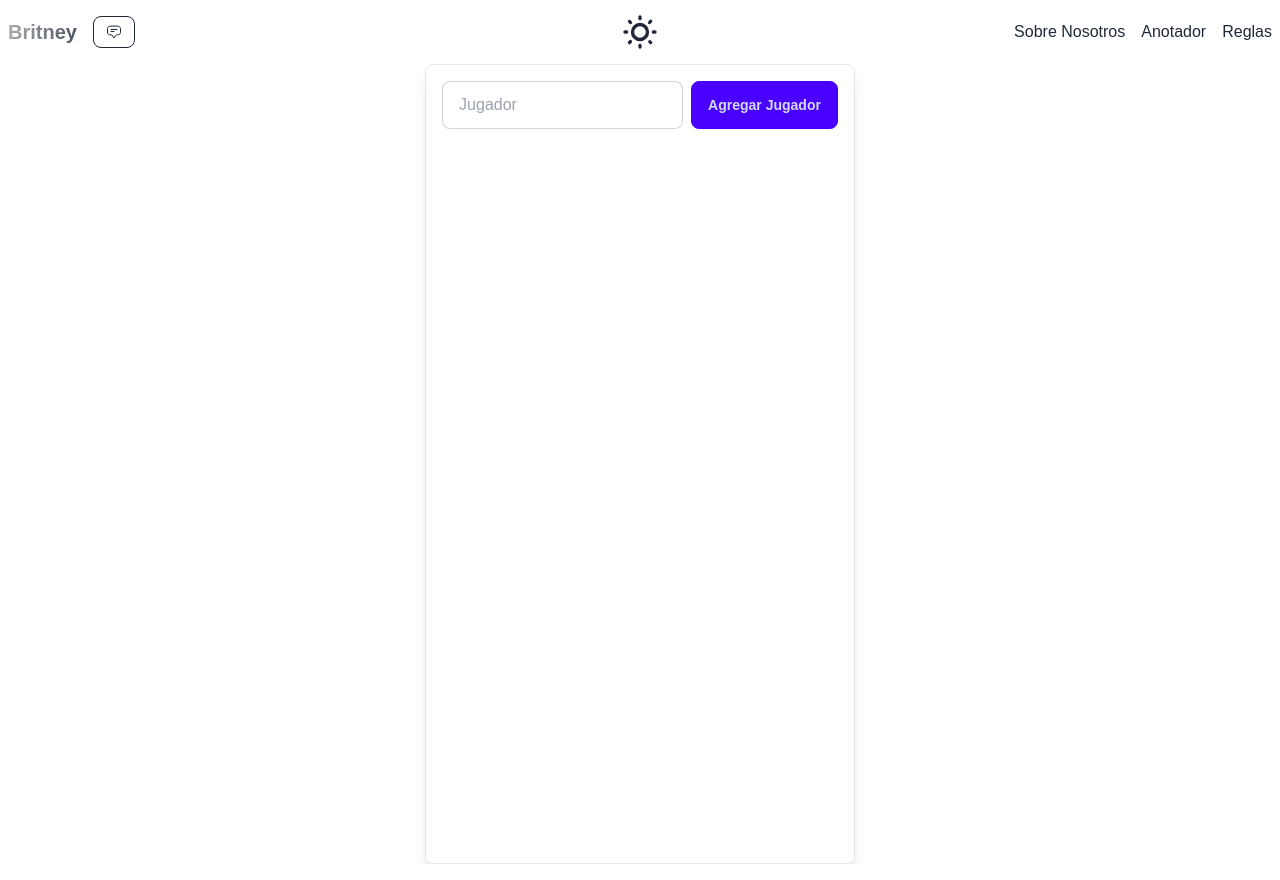
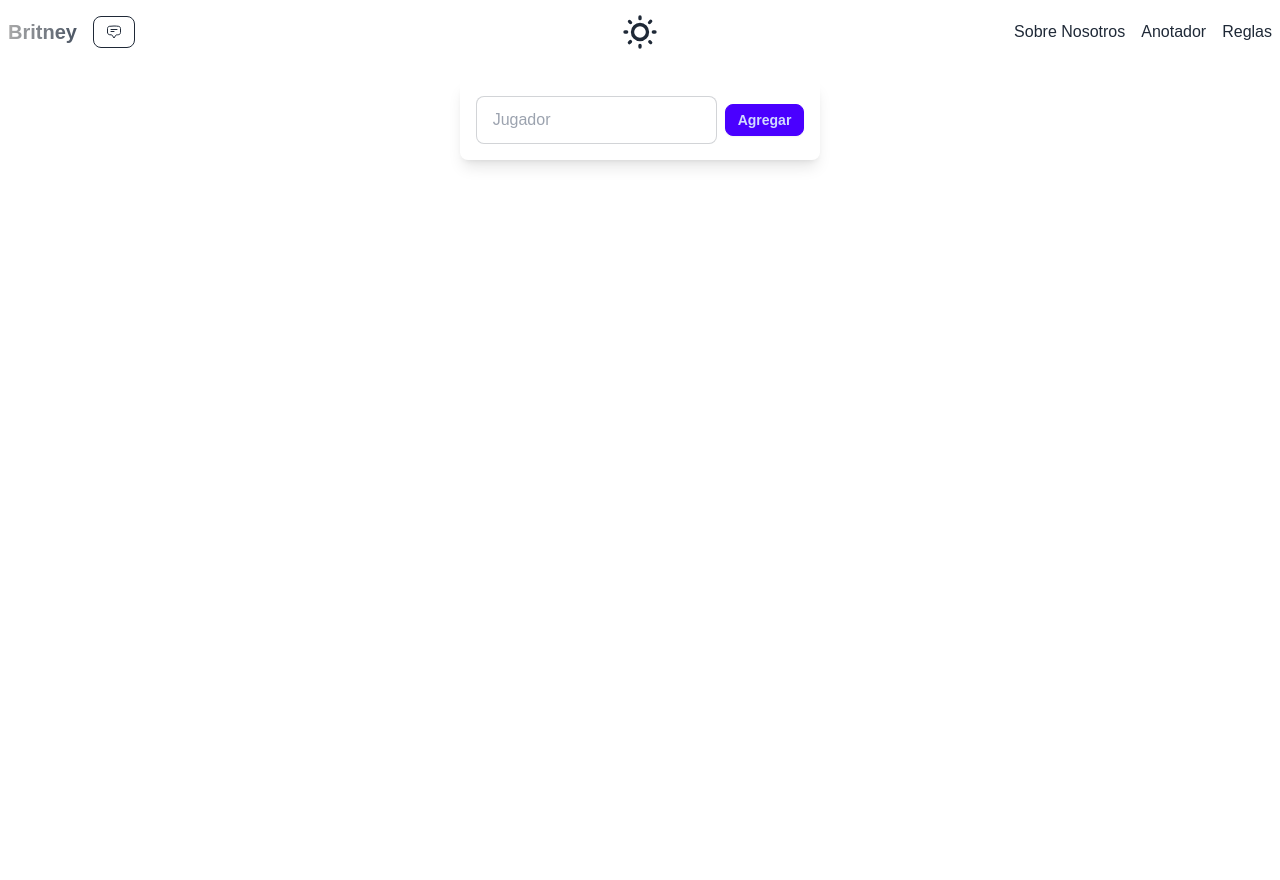
Before and after one commit to Gabito-17/Entre-Nosotros, a React (Create React App) app: page /anotador in a window 1280 px wide. Built offline with nearby package versions, Linux system fonts and the light colour scheme.

Commit message:
LandingPage actualizada

```diff
--- a/src/components/Carousel.js
+++ b/src/components/Carousel.js
@@ -1,8 +1,8 @@
-import React from "react";
-import i1 from "../resources/i1.jpg";
-import i2 from "../resources/i4.jpg";
+import React, { useState } from "react";
+import i1 from "../resources/i5.jpg";
+import i2 from "../resources/i5.jpg";
 import i3 from "../resources/i5.jpg";
-import i4 from "../resources/i2.jpg"; // Asegúrate de tener una imagen para la cuarta característica
+import i4 from "../resources/i5.jpg"; // Asegúrate de tener una imagen para la cuarta característica
 
 const features = [
   {
@@ -28,22 +28,32 @@ const features = [
 ];
 
 const Carousel = () => {
+  const [currentIndex, setCurrentIndex] = useState(0);
+
+  const handleNext = () => {
+    setCurrentIndex((prevIndex) => (prevIndex + 1) % features.length);
+  };
+
+  const handlePrev = () => {
+    setCurrentIndex((prevIndex) => (prevIndex - 1 + features.length) % features.length);
+  };
+
   return (
     <div className="features-section w-full md:w-3/4 lg:w-1/2 mx-auto py-8">
       <h2 className="text-2xl font-bold text-center mb-6">
         Características del Juego
       </h2>
-      <div className="grid grid-cols-1 md:grid-cols-2 gap-4">
+      <div className="carousel carousel-center w-full space-x-4">
         {features.map((feature, index) => (
           <div
             key={index}
-            className="feature-card p-4 rounded-lg shadow-lg flex flex-col items-center text-center"
+            className={`carousel-item p-4 rounded-lg shadow-lg flex flex-col items-center text-center transition-transform duration-300 ${index === currentIndex ? 'block' : 'hidden'}`}
           >
             <div className="w-full h-32 md:h-40 overflow-hidden rounded-lg mb-4">
               <img
                 src={feature.image}
                 alt={feature.title}
-                className="w-full h-full object-cover transform transition-transform duration-300"
+                className="w-full h-full object-cover"
               />
             </div>
             <h3 className="text-lg font-semibold">{feature.title}</h3>
@@ -51,6 +61,11 @@ const Carousel = () => {
           </div>
         ))}
       </div>
+      {/* Controles del carrusel */}
+      <div className="flex justify-between mt-4">
+        <button onClick={handlePrev} className="btn btn-outline btn-primary">Anterior</button>
+        <button onClick={handleNext} className="btn btn-outline btn-primary">Siguiente</button>
+      </div>
     </div>
   );
 };
--- a/src/pages/LandingPage.js
+++ b/src/pages/LandingPage.js
@@ -1,6 +1,6 @@
 import React from "react";
 import Carousel from "../components/Carousel";
-import i1 from "../resources/i1.jpg";
+import i5 from "../resources/i5.jpg";
 
 const LandingPage = () => {
   return (
@@ -36,7 +36,7 @@ const LandingPage = () => {
           {/* Imagen */}
           <div className="lg:w-1/2 mt-6 lg:mt-0">
             <img
-              src={i1}
+              src={i5}
               alt="Britney preview"
               className="mx-auto rounded-lg shadow-xl w-full max-w-full"
             />
--- a/src/pages/Party.js
+++ b/src/pages/Party.js
@@ -147,9 +147,9 @@ function Anotador() {
   };
 
   return (
-    <div className="flex justify-center min-h-screen bg-base-100">
-      <div className="rounded-lg shadow-lg p-4 max-w-lg border">
-        <div className="flex justify-between items-center mb-4">
+    <div className="flex justify-center items-start min-h-screen bg-base-100 mt-4">
+      <div className="rounded-lg shadow-lg p-4 max-w-lg">
+        <div className="flex justify-between items-center ">
           <input
             type="text"
             placeholder="Jugador"
@@ -158,8 +158,8 @@ function Anotador() {
             className="input input-bordered w-full max-w-xs"
             onKeyDown={handleKeyDown}
           />
-          <button onClick={addPlayer} className="btn btn-primary ml-2">
-            Agregar Jugador
+          <button onClick={addPlayer} className="btn btn-primary btn-sm ml-2">
+            Agregar
           </button>
         </div>
 
```
Also changed, not shown: src/resources/i5.jpg.
